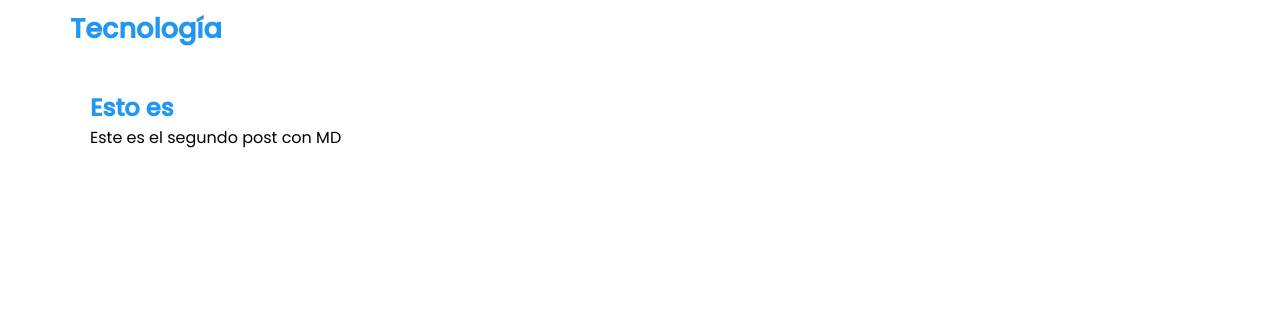
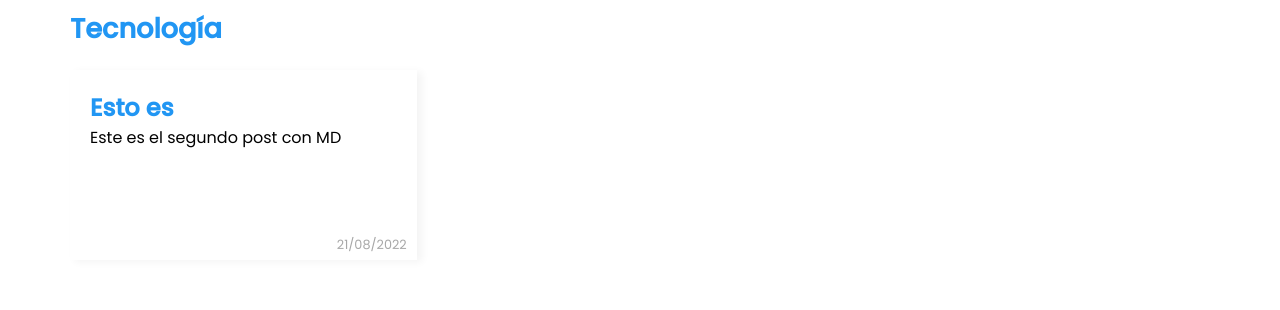
Before and after one commit to jonathangg03/portfolio-blog, a Next.js app: page /blog in a window 1280 px wide. Shown: the part 342-652 px from the top of the page. Built offline with nearby package versions, Linux system fonts and the light colour scheme.

Commit message:
Add: Date and shadows

```diff
--- a/components/EntriesList/index.js
+++ b/components/EntriesList/index.js
@@ -17,6 +17,7 @@ const EntriesList = ({ entries, categoryTitle }) => {
                     <div className='line-animation left'></div>
                     <div className='line-animation right'></div>
                     <div className='line-animation bottom'></div>
+                    <p className='entry__date'>{entry.date}</p>
                   </a>
                 </Link>
               </li>
--- a/styles/entries.scss
+++ b/styles/entries.scss
@@ -13,6 +13,7 @@
   height: 100%;
   position: relative;
   padding: 10px;
+  box-shadow: 5px 2px 8px #f4f4f4;
 }
 
 .entry a {
@@ -29,6 +30,14 @@
 
 .entry p {
   transition: 0.6s;
+}
+
+.entry__date {
+  position: absolute;
+  right: 10px;
+  bottom: 6px;
+  font-size: .8rem;
+  color: #a7a7a7;
 }
 
 .entries-title {
```
